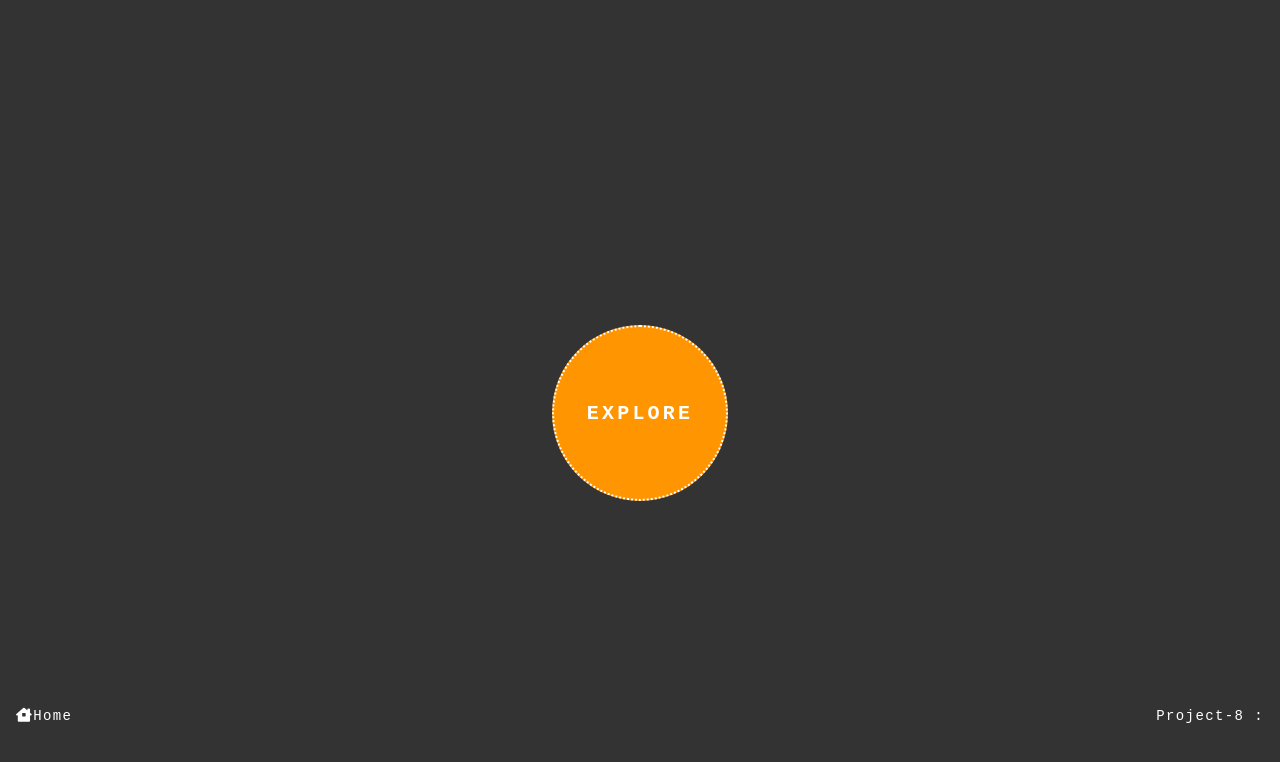
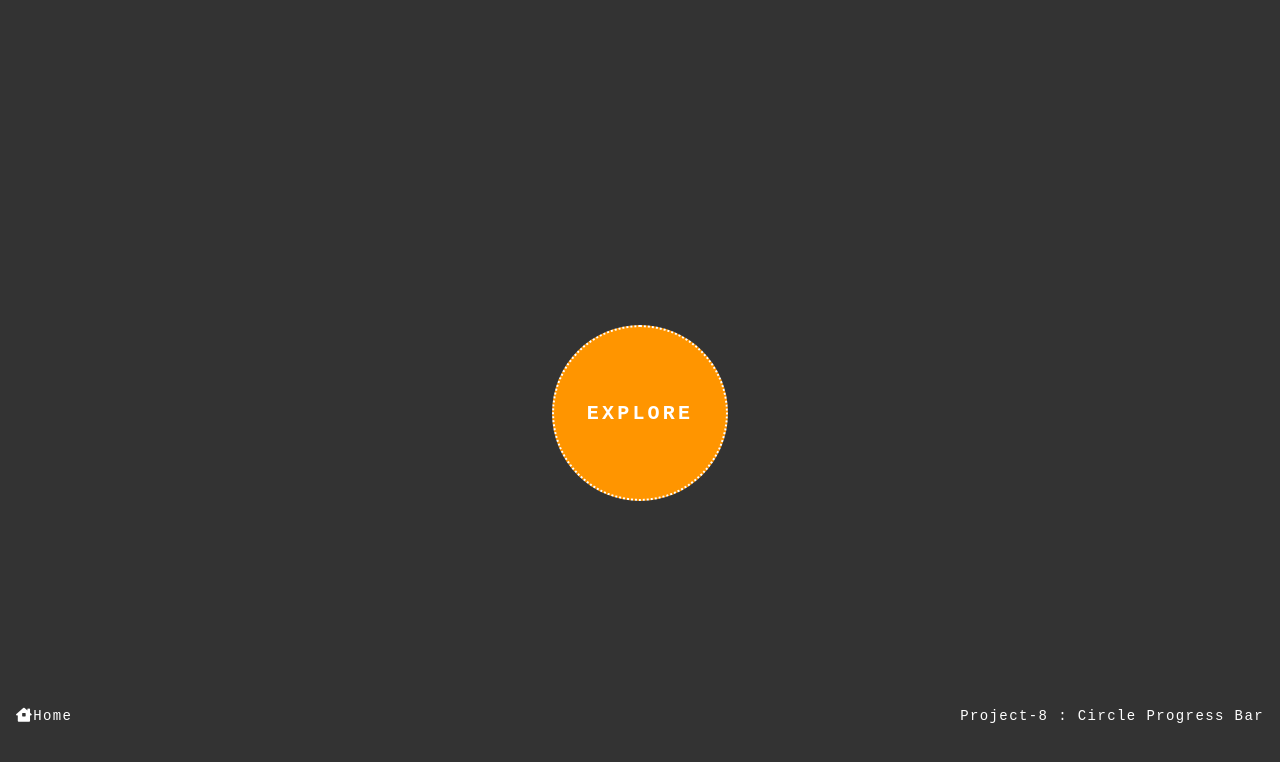
Before and after one commit to krishanprajapat23/30-Projects-with-HTML-CSS-and-JavaScript, a plain HTML site: page 7-ripple-button/index.html in a window 1280 px wide. Shown: the part 56-818 px from the top of the page. Drawn offline with Linux system fonts and the light colour scheme.

Commit message:
Project-8 : Circle Progress Bar link updated

```diff
--- a/7-ripple-button/index.html
+++ b/7-ripple-button/index.html
@@ -18,7 +18,7 @@
     </div>
     <div class="nav-btn">
       <a href="../index.html"><i class="fas fa-house"></i>Home</a>
-        <a href="../8" class="next-project">Project-8 : </a>
+        <a href="../8-circle-progress-bar/index.html" class="next-project">Project-8 : Circle Progress Bar</a>
     </div>
 
     <script src="assets/scripts/ripple-button.js"></script>
```
